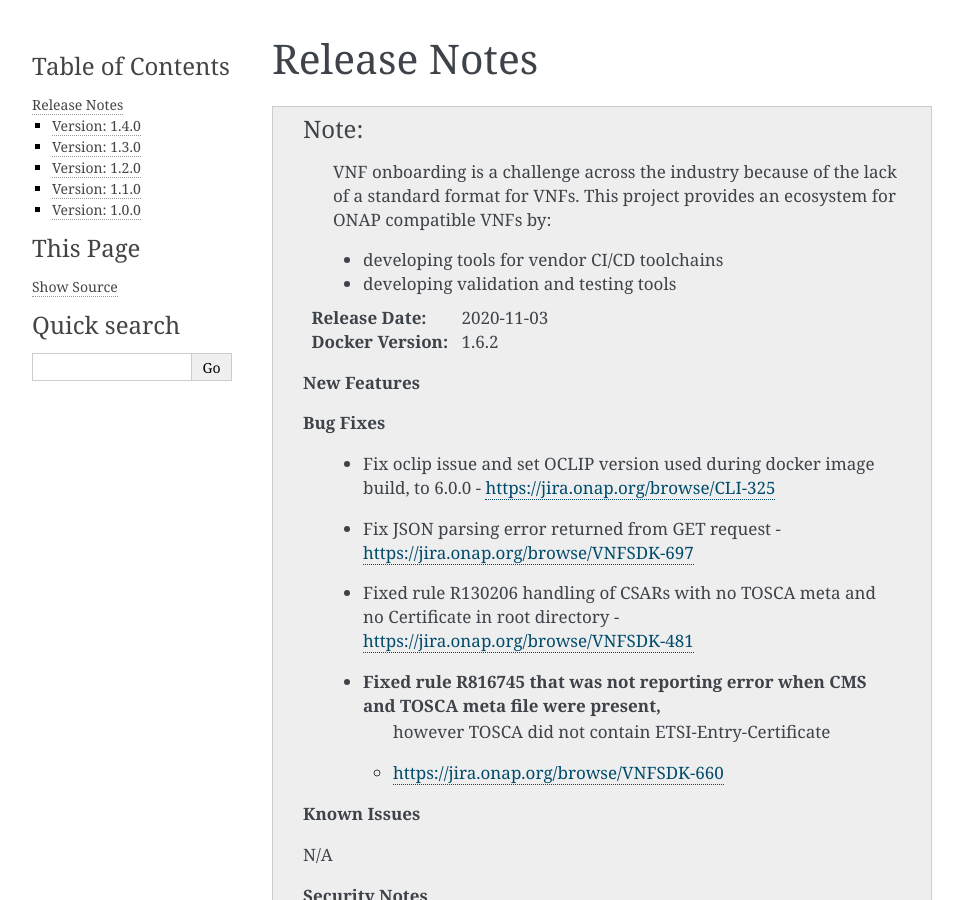
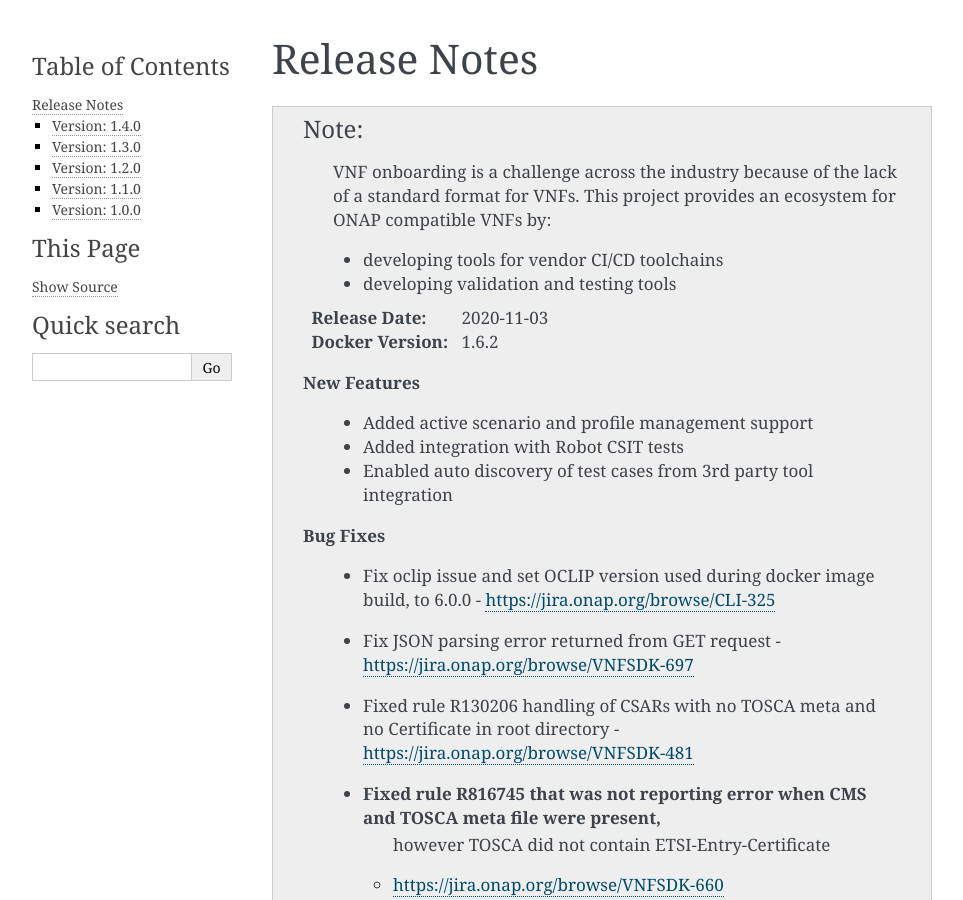
Before and after one commit to onap/vnfsdk-model, a Sphinx documentation site: the page built from docs/release-notes.rst, in a window 1280 px wide and 900 px high. Shown: the whole window, without its empty margins (148-1111 px from the left). Built offline with Sphinx 7.4.7, drawn with Linux system fonts in a browser that asks for light colours; pages that are not in the unit, such as notebooks, are missing from menus.

Commit message:
Update release notes.
Signed-off-by: Bartosz Gardziejewski <bartosz.gardziejewski@nokia.com>
Change-Id: I7c53bb0fdee2baaf72b24c7afaafeb3fd8092990
Issue-ID: VNFSDK-704

```diff
--- a/docs/release-notes.rst
+++ b/docs/release-notes.rst
@@ -22,6 +22,10 @@ Release Notes
  :Docker Version: 1.6.2
 
  **New Features**
+
+  * Added active scenario and profile management support
+  * Added integration with Robot CSIT tests
+  * Enabled auto discovery of test cases from 3rd party tool integration
 
  **Bug Fixes**
 
```
